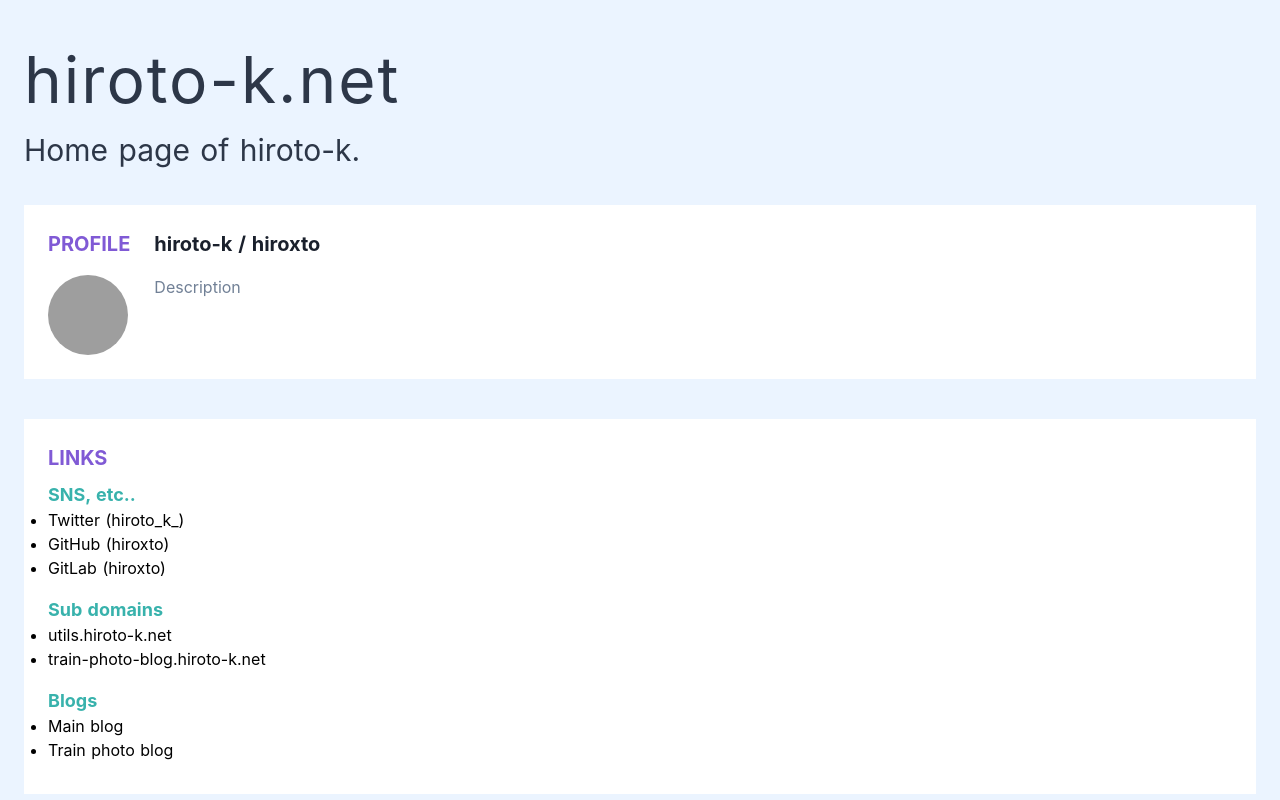
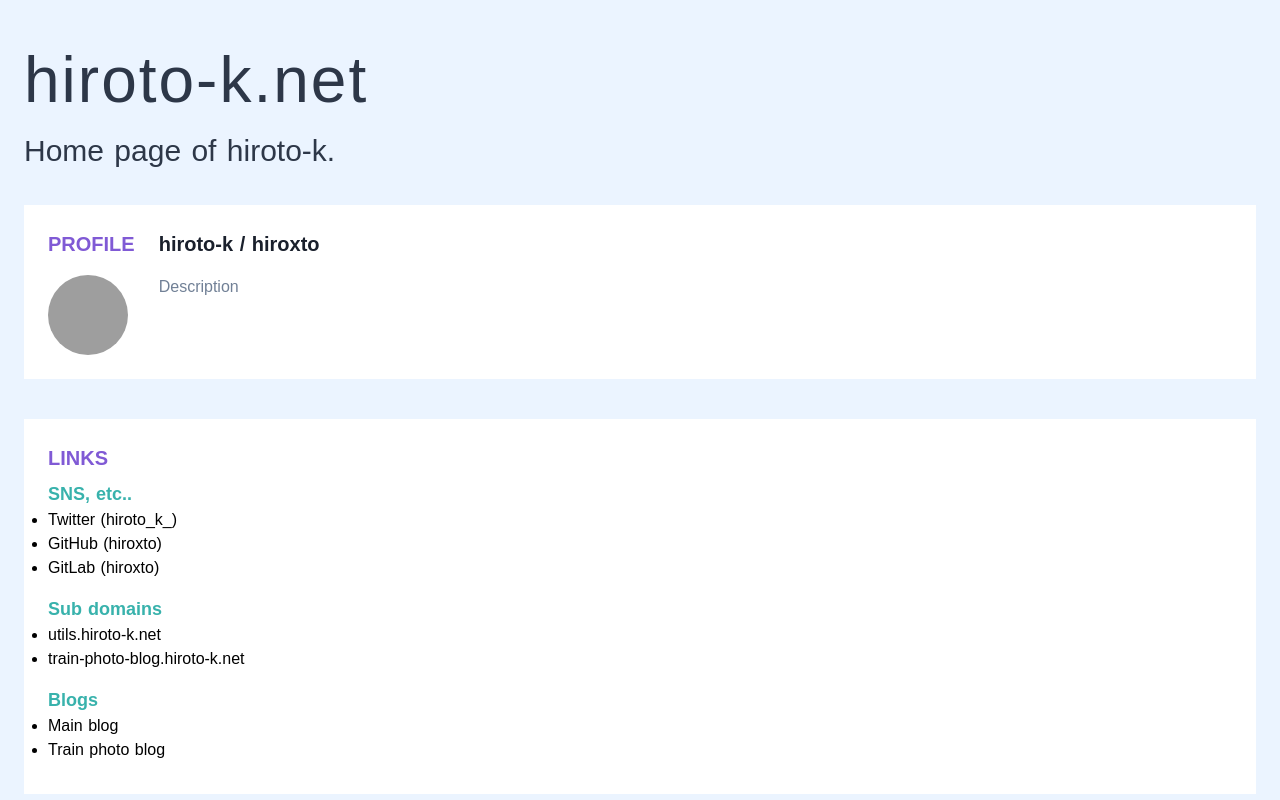
Before and after one commit to hiroxto/hiroxto.net, a Nuxt app: page / in a window 1280 px wide. Shown: the top 800 px of the page. Built offline with nearby package versions, Linux system fonts and the light colour scheme; grey boxes are pictures that could not be loaded.

Commit message:
Use Sawarabi Gothic in all contents

```diff
--- a/layouts/default.vue
+++ b/layouts/default.vue
@@ -7,8 +7,7 @@
 
 <style>
 html {
-  font-family: 'Source Sans Pro', -apple-system, BlinkMacSystemFont, 'Segoe UI',
-  Roboto, 'Helvetica Neue', Arial, sans-serif;
+  font-family: 'Sawarabi Gothic', sans-serif;
   font-size: 16px;
   word-spacing: 1px;
   box-sizing: border-box;
--- a/pages/index.vue
+++ b/pages/index.vue
@@ -58,7 +58,6 @@ export default Vue.extend({
 }
 
 .title {
-  font-family: 'Source Sans Pro', -apple-system, BlinkMacSystemFont, 'Segoe UI', Roboto, 'Helvetica Neue', Arial, sans-serif;
   letter-spacing: 2px;
 }
 
```
